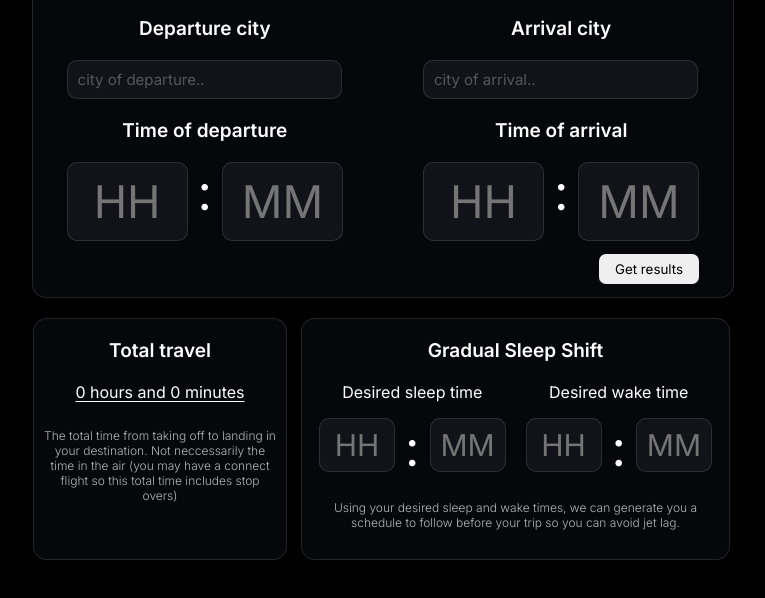
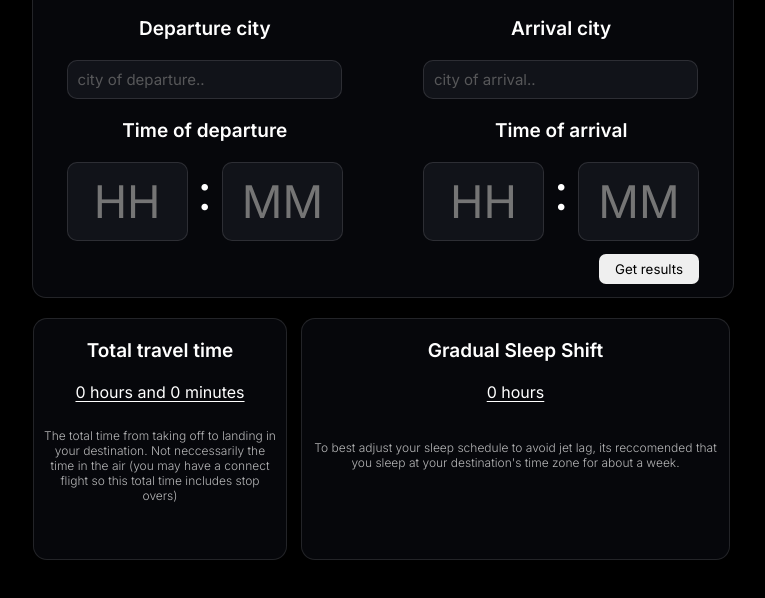
Before and after one commit to Yusuf-4hmed/Jet-Ease, a plain HTML site: page index.html in a window 1280 px wide. Shown: the part 112-710 px from the top of the page, without its empty margins (257-1022 px from the left). Drawn offline with nearby package versions, Linux system fonts and the light colour scheme; no server answers.

Commit message:
update v1.0.0

```diff
--- a/index.html
+++ b/index.html
@@ -47,7 +47,7 @@
 
 <div class="tools-container" id="tools-container">
     <div class="travel-time">
-        <p class="tools-header">Total travel</p>
+        <p class="tools-header">Total travel time</p>
         <p class="tools-text" id="travel-time-text">0 hours and 0 minutes</p>
         <p class="tools-text-description">The total time from taking off to landing in your destination. Not neccessarily the time in the air (you may have a connect flight so this total time includes stop overs)</p>
     </div>
@@ -55,25 +55,14 @@
         <p class="tools-header">Gradual Sleep Shift</p>
     <div class="sleep-time-main-container">
         <div class="sleep-time-container">
-            <p class="tools-text">Desired sleep time</p>
-                <div class="wake-sleep">
-                    <input type="number" name="sleep-time-hh" class="sleep-time" id="sleep-time-hh" min="0" max="23" placeholder="HH">
-                <p class="colon">:</p>
-                <input type="number" name="sleep-time-mm" class="sleep-time" id="sleep-time-mm" min="0" max="59" placeholder="MM">
-                </div>
+            <p class="tools-text" id="hour-difference">0 hours</p>
+
         </div>
-        <div class="sleep-time-container">
-            <p class="tools-text">Desired wake time</p>
-                <div class="wake-sleep">
-                    <input type="number" name="sleep-time-hh" class="sleep-time" id="sleep-time-hh" min="0" max="23" placeholder="HH">
-                <p class="colon">:</p>
-                <input type="number" name="sleep-time-mm" class="sleep-time" id="sleep-time-mm" min="0" max="59" placeholder="MM">
-                </div>
-        </div>
+
 
     </div>
 
-        <p class="tools-text-description">Using your desired sleep and wake times, we can generate you a schedule to follow before your trip so you can avoid jet lag.</p>
+        <p class="tools-text-description">To best adjust your sleep schedule to avoid jet lag, its reccomended that you sleep at your destination's time zone for about a week.</p>
     </div>
 
 </div>
--- a/main.js
+++ b/main.js
@@ -147,6 +147,7 @@ if (allInputsHaveValue){
     // it then calculates how long your are traveling, the name calculateFlightDuration wasnt the best
     // choice of words tbh
     calculateFlightDuration(departureTime, arrivalTimeConverted);
+    timeDifference();
 })
     console.log("departure time " + departureTime);
 // removes the error text as the function has gone through as intended
@@ -211,6 +212,7 @@ const timeDifference = () => {
     })
     let timeDifference;
     let arrTimeLive;
+    const hourDifference = document.getElementById("hour-difference");
     fetch(`https://timeapi.io/api/time/current/zone?timeZone=${arrPartOne}%2F${arrPartTwo}`)
     .then(res => res.json())
     .then(data => {
@@ -218,9 +220,9 @@ const timeDifference = () => {
         console.log(arrTimeLive)
         timeDifference = parseInt(arrTimeLive) - parseInt(depTimeLive);
         if (timeDifference > 0){
-            console.log(timeDifference + " hours ahead!")
+            hourDifference.innerText = `${arrPartTwo} is ${timeDifference} hours ahead from ${depPartTwo}!`;
         } else {
-            console.log(timeDifference + " hours behind!")
+            hourDifference.innerText = `${arrPartTwo} is ${timeDifference} behind ahead from ${depPartTwo}!`;
         }
     })
 
--- a/style.css
+++ b/style.css
@@ -152,6 +152,7 @@ input::-webkit-inner-spin-button {
     margin-left: auto;
     margin-right: auto;
     gap: 2%;
+    transition: .5s;
 }
 
 .tools-header {
@@ -218,6 +219,11 @@ input::-webkit-inner-spin-button {
     border-radius: 14px;
 }
 
+.sleep-schedule .tools-text {
+    text-decoration: underline;
+    text-underline-offset: 3px;
+}
+
 .sleep-time-main-container {
     display: flex;
     justify-content: center;
```
